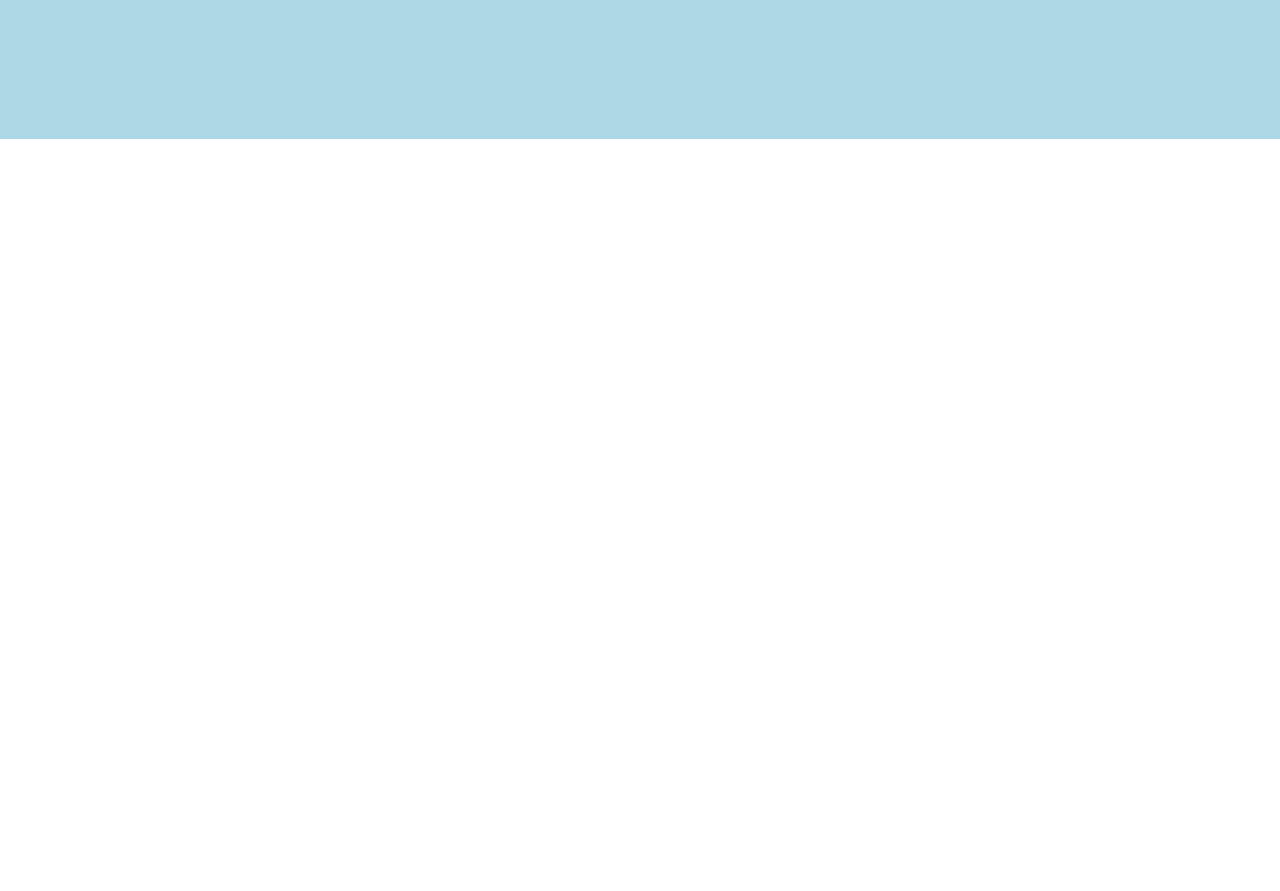
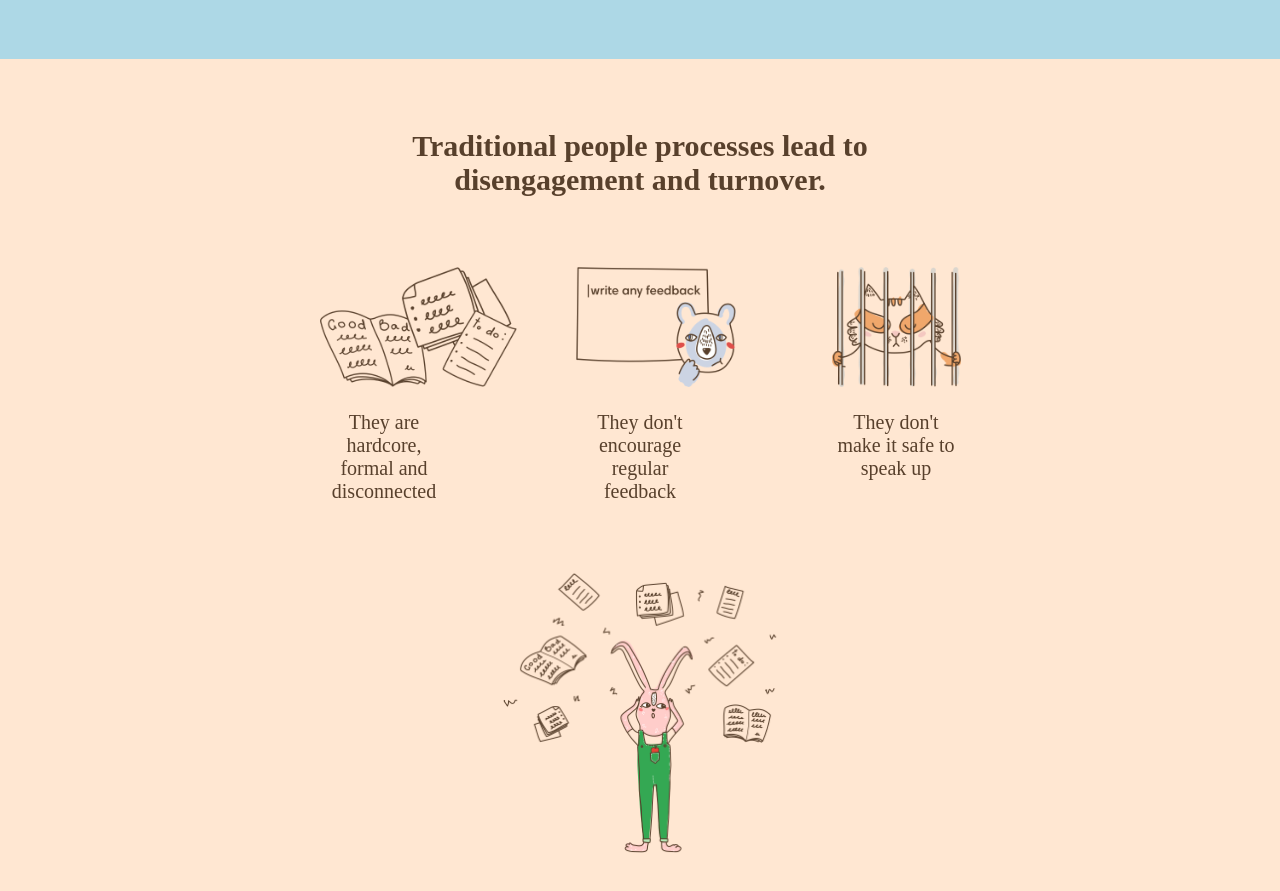
Before and after one commit to VanessaDal/node-sass-teambit, a website: page src/index.html in a window 1280 px wide. Shown: the part 661-1552 px from the top of the page. Before the commit the page ends 900 px from the top, so only its background shows below. Drawn offline with nearby package versions, Linux system fonts and the light colour scheme; files that its build step writes are made by us from their sources; files whose address does not match are found by name.

Commit message:
section 2 terminata

```diff
--- a/src/app.scss
+++ b/src/app.scss
@@ -2,6 +2,7 @@
 @import "partials/common";
 @import "partials/nav";
 @import "partials/jumbotron";
+@import "partials/traditional";
 
 * {
   margin: 0;
--- a/src/index.html
+++ b/src/index.html
@@ -52,7 +52,25 @@
         </section>
 
         <!-- TRADITIONAL SECTION -->
-        <section></section>
+        <section class="traditional">
+            <div class="trad-container">
+                <h1>Traditional people processes lead to disengagement and turnover.</h1>
+                <div class="trad-pics">
+                    <div class="trad-pic"> <img src="img/hardcore.png" alt="">
+                    <p>They are hardcore,
+                        formal and disconnected</p></div>
+                    <div class="trad-pic"> <img src="img/nofeedback.png" alt="">
+                    <p>They don't encourage
+                        regular feedback</p></div>
+                    <div class="trad-pic"> <img src="img/notsafe.png" alt="">
+                    <p>They don't make it
+                        safe to speak up</p></div>
+                </div>
+                <div class="bunny">
+                    <img src="img/before.png" alt="">
+                </div>
+            </div>
+        </section>
 
         <!-- MODERN SECTION -->
         <section></section>
--- a/src/partials/jumbotron.scss
+++ b/src/partials/jumbotron.scss
@@ -1,6 +1,6 @@
 .jumbotron {
   width: 100%;
-  height: 800px;
+  height: 620px;
 
   @include flexfullcenter;
 
--- /dev/null
+++ b/src/partials/traditional.scss
@@ -0,0 +1,50 @@
+.traditional {
+  background-color: $cream;
+  width: 100%;
+  height: 850px;
+  display: flex;
+  justify-content: center;
+
+  .trad-container {
+    width: 50%;
+    height: 100%;
+    border-bottom: 1px solid $brown;
+
+    h1 {
+      color: $brown;
+      text-align: center;
+      font-size: 30px;
+      margin: 70px 0;
+    }
+
+    .trad-pics {
+      width: 100%;
+      display: flex;
+      justify-content: space-between;
+
+      .trad-pic {
+        width: 20%;
+        margin-bottom: 40px;
+        img {
+          height: 120px;
+          margin-bottom: 20px;
+        }
+
+        p {
+          text-align: center;
+          font-size: 20px;
+          color: $brown;
+        }
+      }
+    }
+  }
+
+  .bunny {
+    display: flex;
+    justify-content: center;
+    margin: 30px 0;
+    img {
+      height: 280px;
+    }
+  }
+}
```
Also changed, not shown: dist/app.css, dist/index.html.
